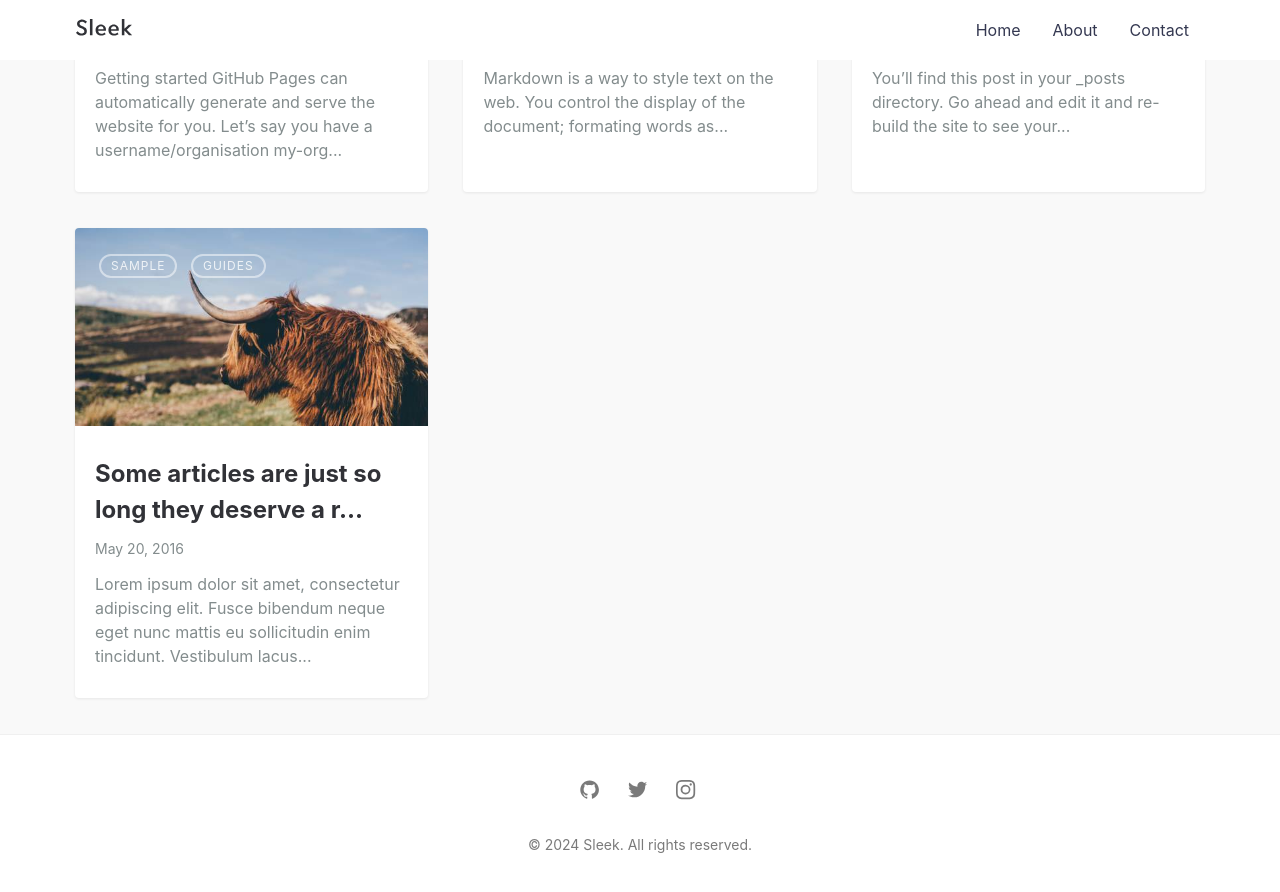
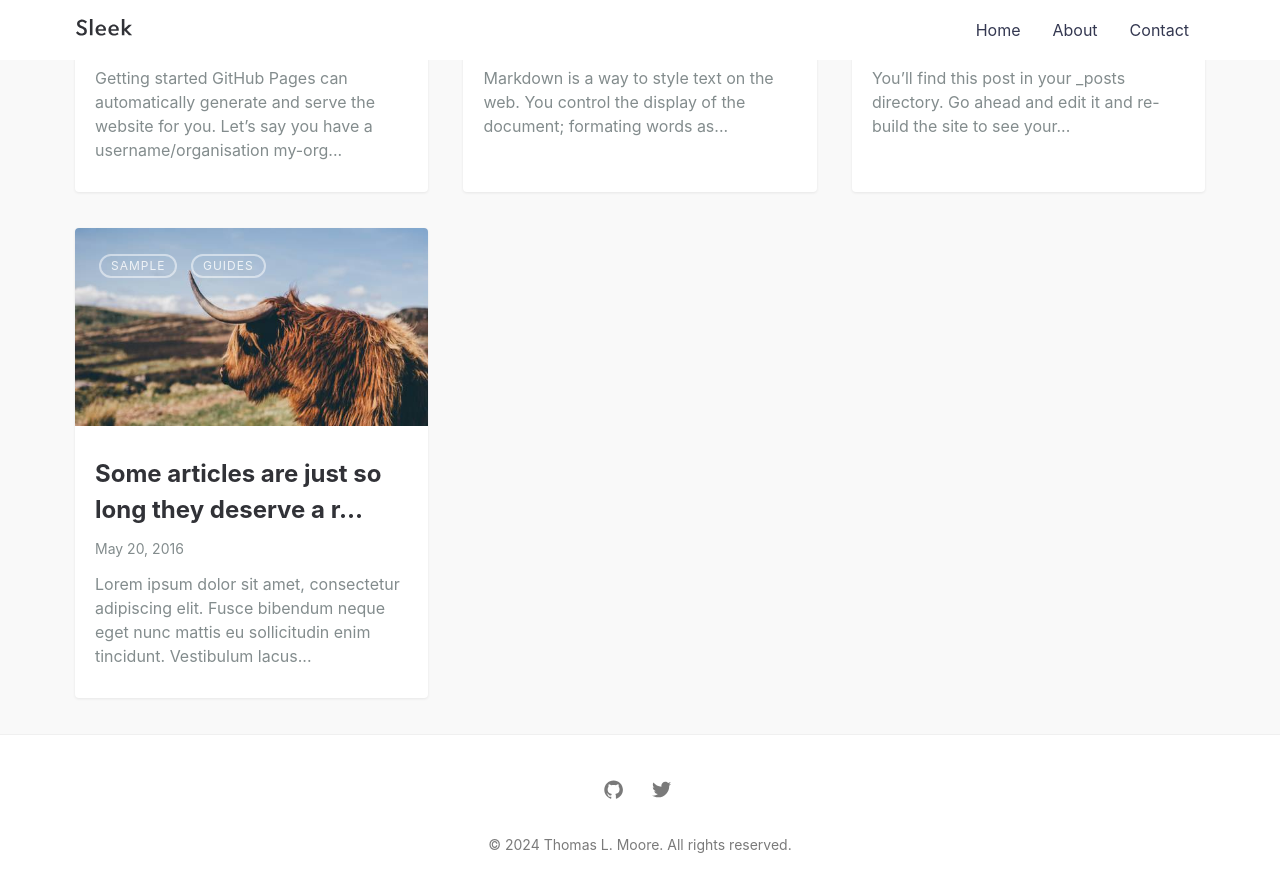
Before and after one commit to tlmoore-UniNA/tlmoore-UniNA.github.io, a Jekyll site: the page built from index.md, in a window 1280 px wide and 900 px high, scrolled down 899 px. Shown: the top 892 px of the window. Built offline with Jekyll 4.4.1, drawn with Linux system fonts in a browser that asks for light colours.

Commit message:
Updated config

```diff
--- a/_config.yml
+++ b/_config.yml
@@ -1,24 +1,21 @@
 # SITE CONFIGURATION
 # https://github.com/janczizikow/sleek
-title: Sleek # your site title
-author: GitHub User # You :P
+title: Thomas L. Moore # your site title
+author: Thomas L. Moore # You :P
 description: > # Meta description of Homepage
   Write an awesome description for your new site here. You can edit this
   line in _config.yml. It will appear in your document head meta (for
   Google search results) and in your feed.xml site description.
 baseurl: "/sleek" # the subpath of your site, e.g. /blog
-url: "https://janczizikow.github.io/" # the base hostname & protocol for your site, e.g. http://example.com
+url: "https://tlmoore-UniNA.github.io/" # the base hostname & protocol for your site, e.g. http://example.com
 
 # SEO PLUGIN
 social:
-  name: Your Name
+  name: Thomas L. Moore
   links:
-    - https://twitter.com/BenBalter
-    - https://www.facebook.com/ben.balter
+    - https://twitter.com/tlmoore_BioNano
     - https://www.linkedin.com/in/BenBalter
-    - https://plus.google.com/+BenBalter
-    - https://github.com/benbalter
-    - https://keybase.io/benbalter
+    - https://github.com/tlmoore-UniNA
 
 # THEME SETTINGS
 navigation: # Navigation links
@@ -31,14 +28,13 @@
 
 hero_img: posts/sleek_lg.jpg # Main background image: use the path from /assets/img/ => This will output /assets/img/posts/sleek_lg.jpg
 
-email: your-email@domain.com # email for form submission
+email: thomaslee.moore@unina.it # email for form submission
 
-twitter_username: jan_czizikow # replace with your_twitter_username or comment to remove link from footer
-github_username:  janczizikow # replace with your_github_username or comment to remove link from footer
-instagram_username: shanlongjj # replace with your_instagram_username or comment to remove link from footer
+twitter_username: tlmoore_BioNano # replace with your_twitter_username or comment to remove link from footer
+github_username:  tlmoore-UniNA # replace with your_github_username or comment to remove link from footer
 
-disqus:
-  shortname: janczizikow # to enable comments replace with your_disqus_shortname
+#disqus:
+#  shortname: janczizikow # to enable comments replace with your_disqus_shortname
 
 # google_tag_manager: GTM-XXXXXXX # Uncomment to enable GTM. Replace GTM-XXXXXXX with your GTM container ID
 
```
